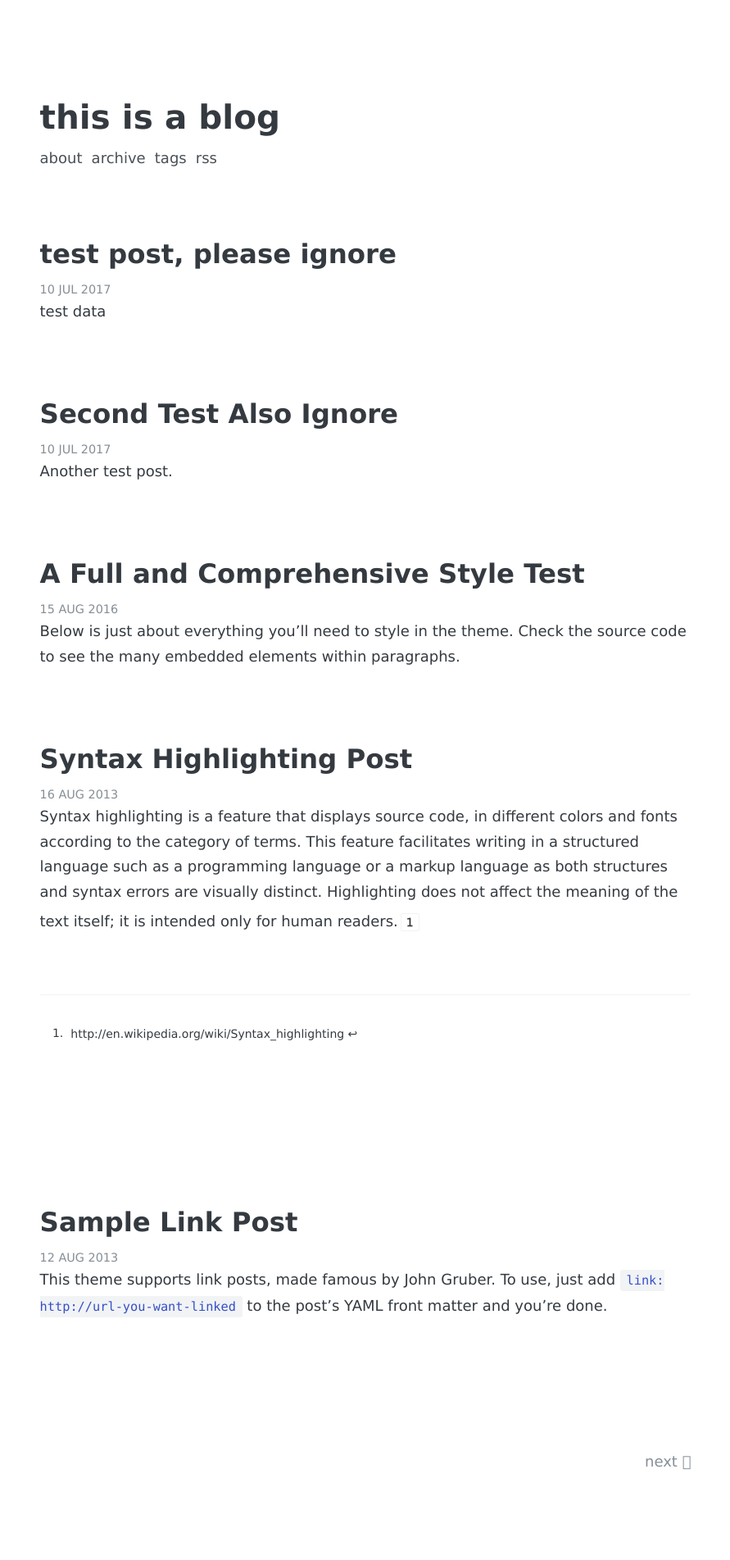
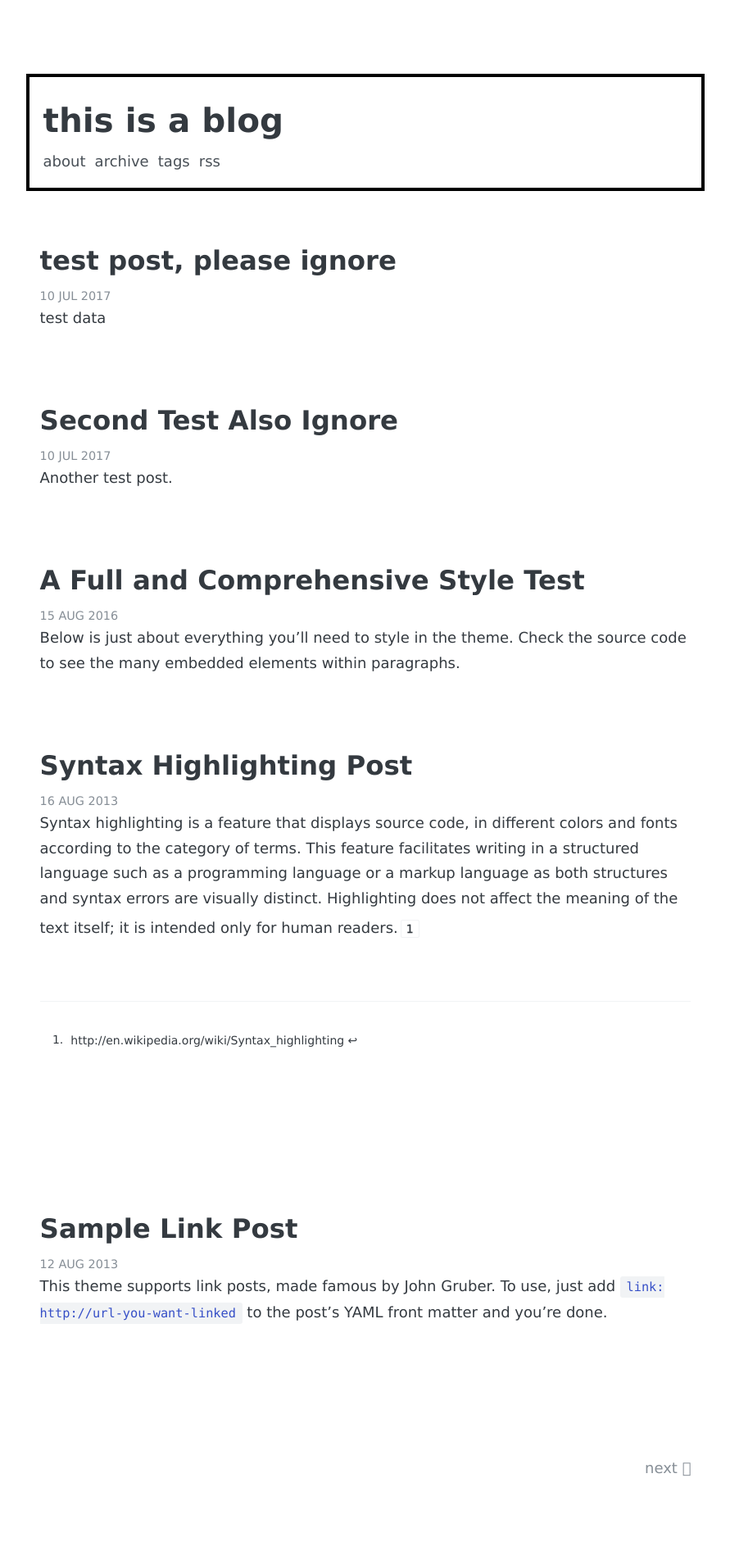
Before and after one commit to thisisamatthew/thisisamatthew.github.io, a Jekyll site: the page built from index.html, in a window 1280 px wide. Shown: the whole page at 82% size, without its empty margins (194-1085 px from the left). Built offline with Jekyll 4.4.1, drawn with Linux system fonts in a browser that asks for light colours; some web fonts are replaced; the list of posts is cut into pages by our own code.

Commit message:
add border to header

```diff
--- a/_sass/_site.scss
+++ b/_sass/_site.scss
@@ -34,6 +34,7 @@ body {
 .header {
   padding: 2%;
   margin-bottom: 1.5em;
+  border: 4px solid black;
 
   &-title {
     margin: 0.3em 0;
```
